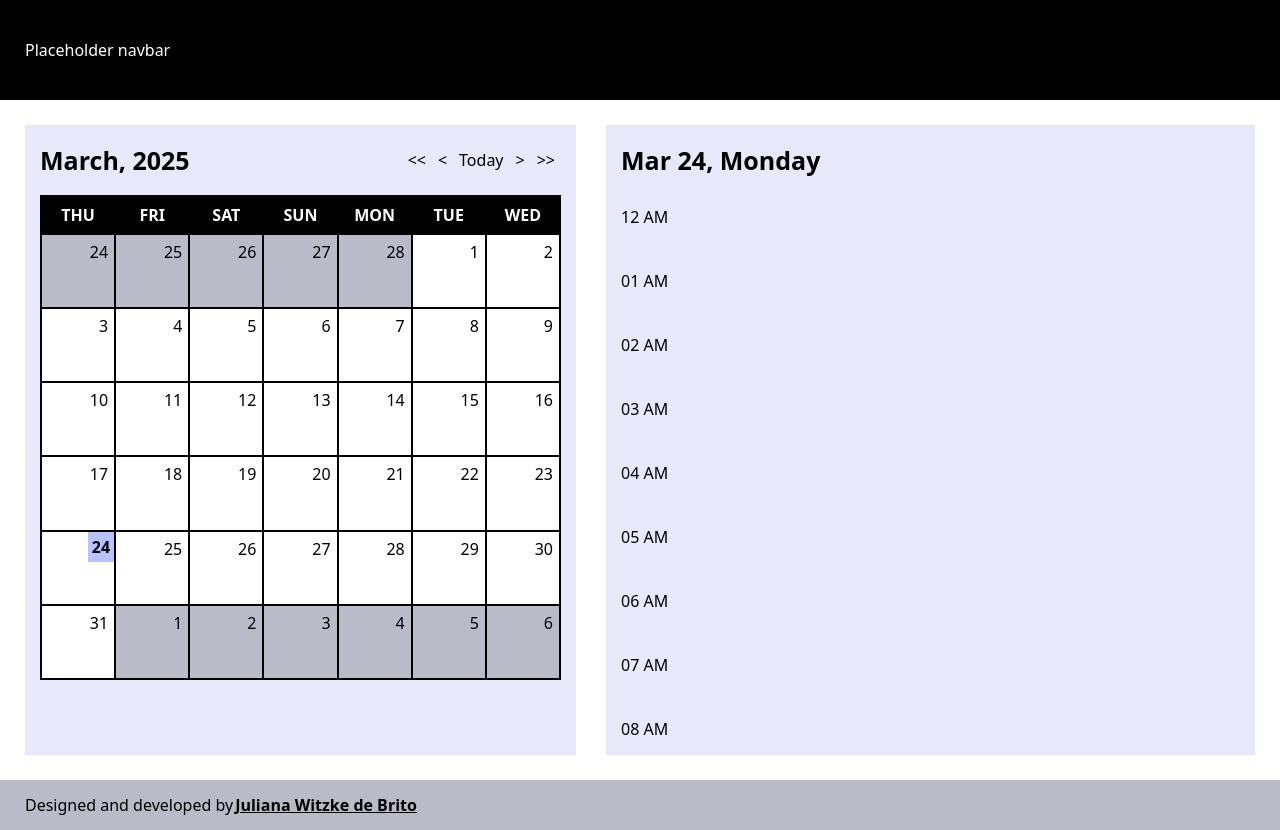
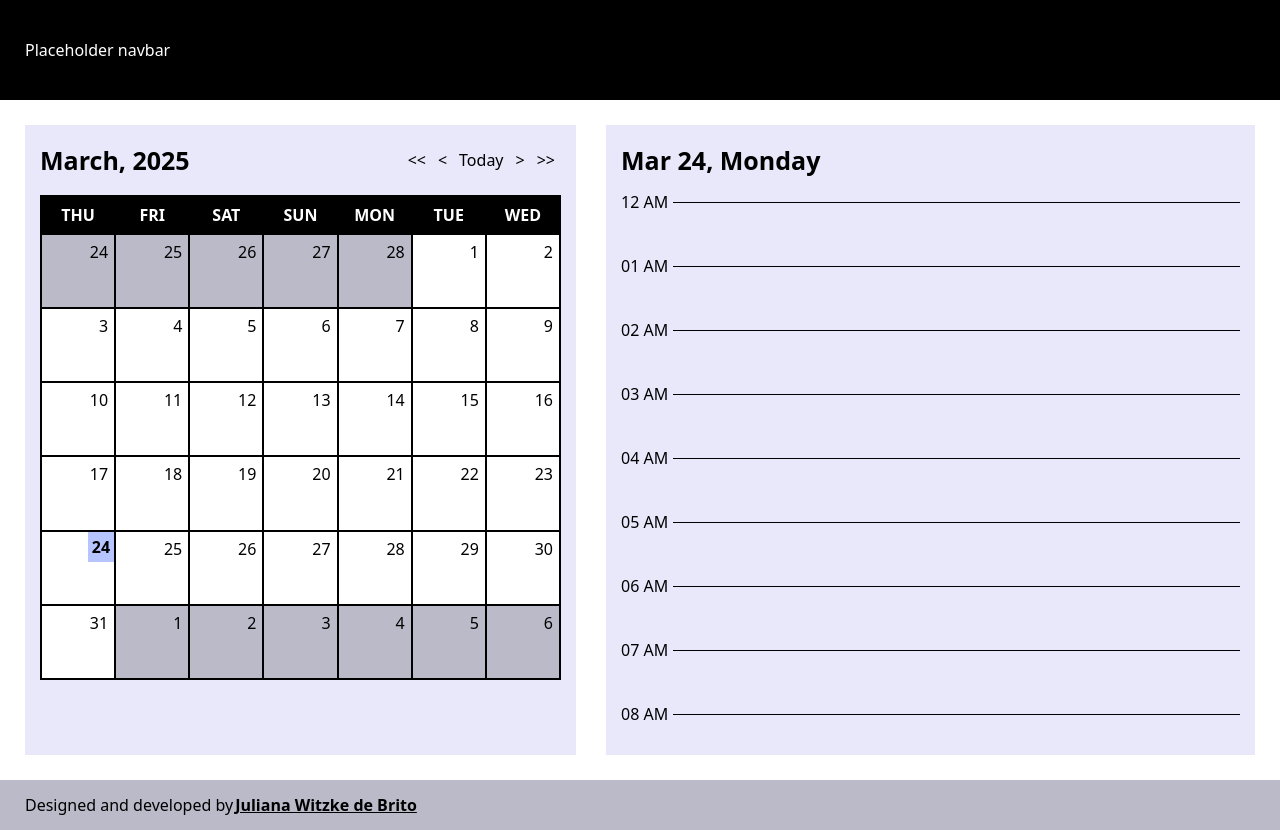
Before and after one commit to jubrito/planner-with-calendar, a React (Vite) app: page / in a window 1280 px wide. Built offline with nearby package versions, Linux system fonts and the light colour scheme.

Commit message:
style: style planner hour + line

```diff
--- a/src/features/Planner/Planner.tsx
+++ b/src/features/Planner/Planner.tsx
@@ -21,10 +21,17 @@ const Planner = () => {
         </h2>
       </div>
       <div className={styles.hoursWrapper}>
-        <div className={styles.hoursOfTheDay}>
-          {hoursOfTheDay.map((hourOfTheDay) => {
-            return <span>{hourOfTheDay}</span>;
-          })}
+        <div className={styles.hoursOfTheDayWrapper}>
+          <div className={styles.hoursOfTheDay}>
+            {hoursOfTheDay.map((hourOfTheDay) => {
+              return (
+                <div className={styles.hoursOfTheDayRow}>
+                  <span className={styles.hoursOfTheDay}>{hourOfTheDay}</span>
+                  <span className={styles.hoursOfTheDayLine}></span>
+                </div>
+              );
+            })}
+          </div>
         </div>
       </div>
     </section>
--- a/src/features/Planner/_planner.module.scss
+++ b/src/features/Planner/_planner.module.scss
@@ -37,18 +37,31 @@
     width: 100%;
     height: 100%;
     overflow-y: auto;
-    margin-top: variables.$outer-spacing;
+    margin-top: variables.$inner-spacing - variables.$small-gap;
 
-    .hoursOfTheDay {
-      display: flex;
-      flex-direction: column;
-      width: max-content;
-      text-align: right;
-      min-height: min-content;
+    .hoursOfTheDayWrapper {
+      width: 100%;
 
-      span {
-        width: 100%;
-        padding: 0 0 40px;
+      .hoursOfTheDay {
+        display: flex;
+        flex-direction: column;
+        text-align: left;
+        min-height: min-content;
+
+        .hoursOfTheDayRow {
+          display: flex;
+          align-items: center;
+          padding: 0 0 variables.$hoursOfDaySliceSpacing;
+          span.hoursOfTheDay {
+            min-width: max-content;
+          }
+          span.hoursOfTheDayLine {
+            width: 100%;
+            height: 1px;
+            background: variables.$black-color;
+            margin-left: variables.$small-gap;
+          }
+        }
       }
     }
   }
```
